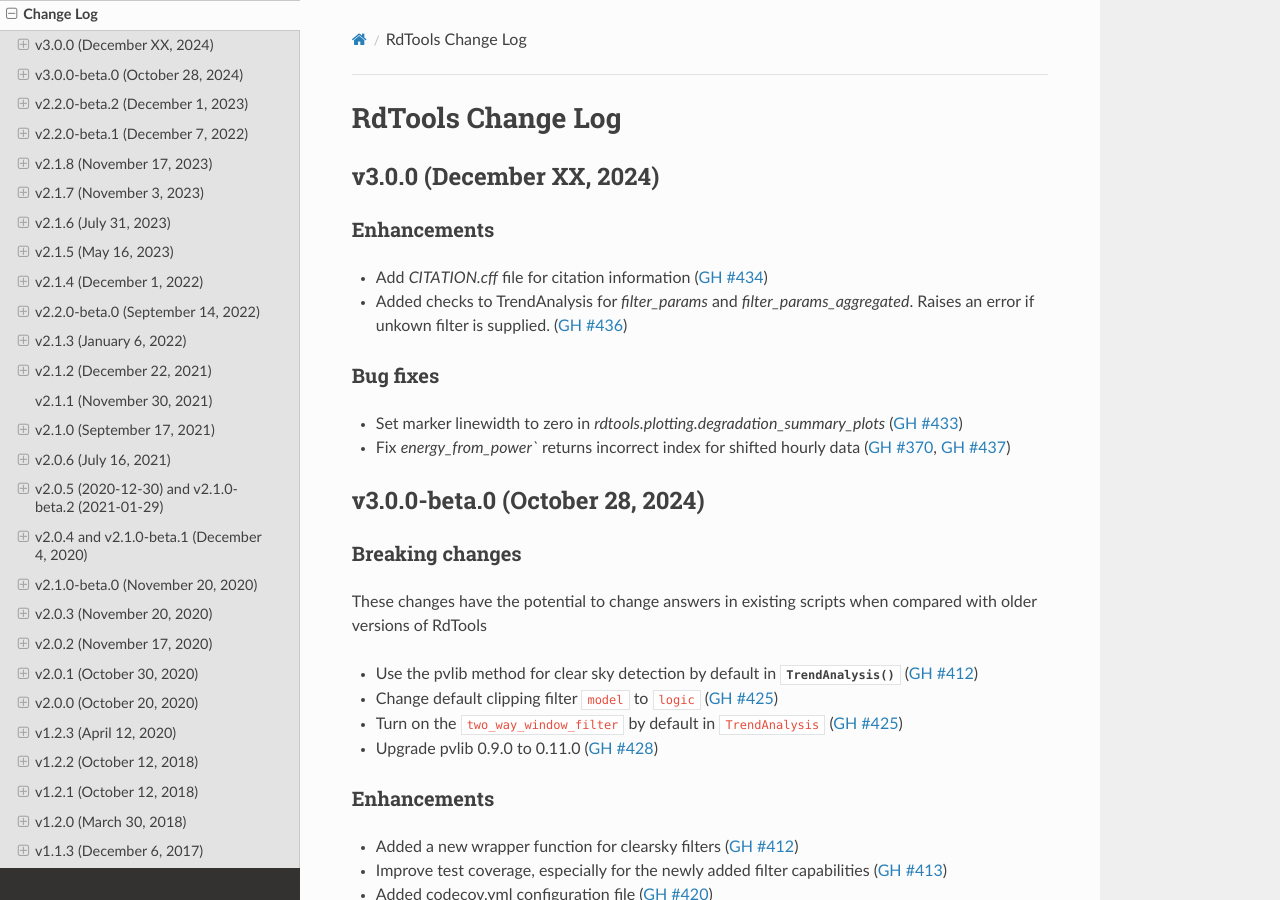
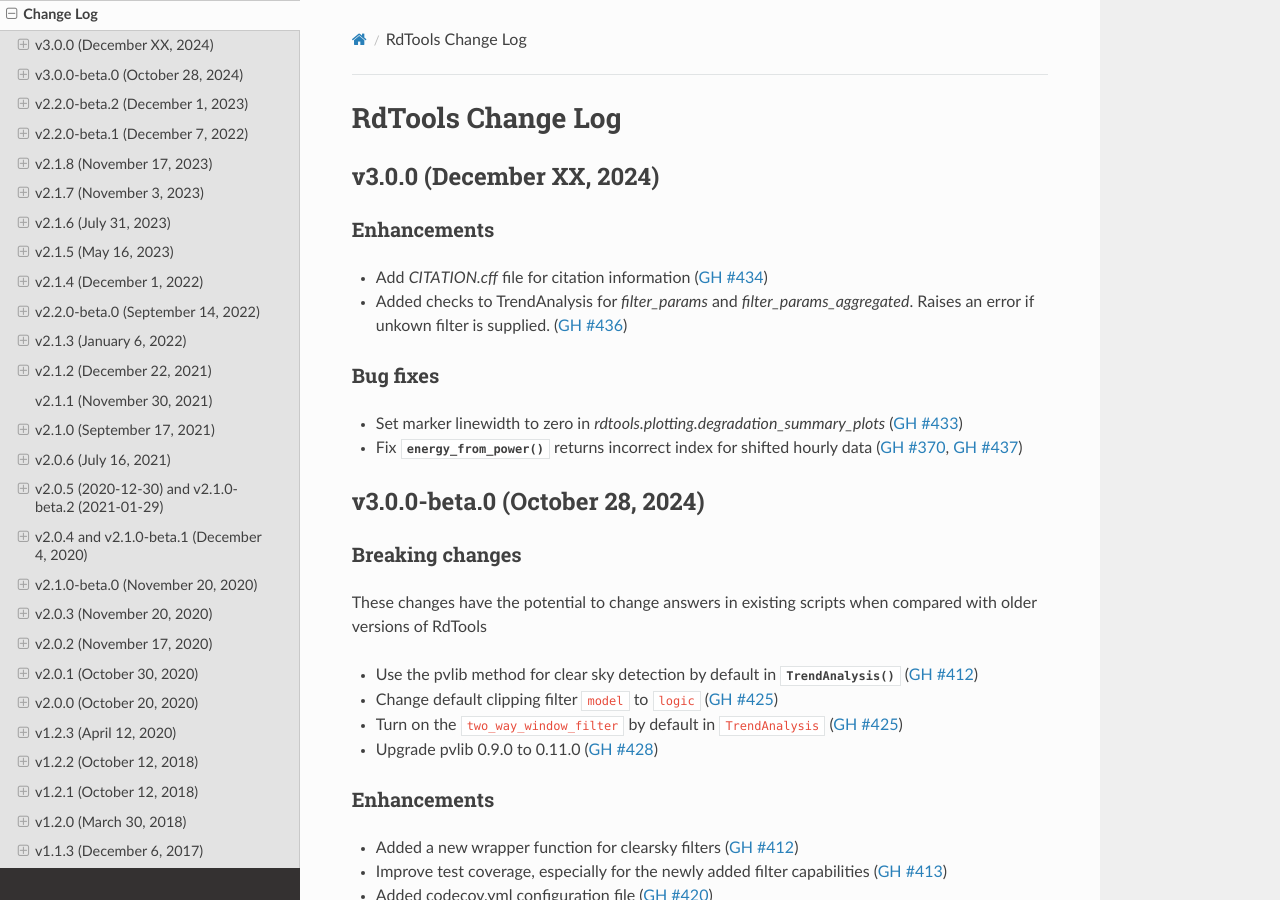
Before and after one commit to NREL/rdtools, a Sphinx documentation site: the page built from docs/sphinx/source/changelog.rst, in a window 1280 px wide and 900 px high. Built offline with Sphinx 7.4.7 and the Read the Docs theme 3.1.0, drawn with Linux system fonts in a browser that asks for light colours; pages that are not in the unit, such as notebooks, are missing from menus; part of the change alters nothing that is shown.

```diff
--- a/docs/sphinx/source/changelog/pending.rst
+++ b/docs/sphinx/source/changelog/pending.rst
@@ -11,4 +11,4 @@ Enhancements
 Bug fixes
 ---------
 * Set marker linewidth to zero in `rdtools.plotting.degradation_summary_plots` (:pull:`433`)
-* Fix `energy_from_power`` returns incorrect index for shifted hourly data (:issue:`370`, :pull:`437`)
+* Fix :py:func:`~rdtools.normalization.energy_from_power` returns incorrect index for shifted hourly data (:issue:`370`, :pull:`437`)
```
